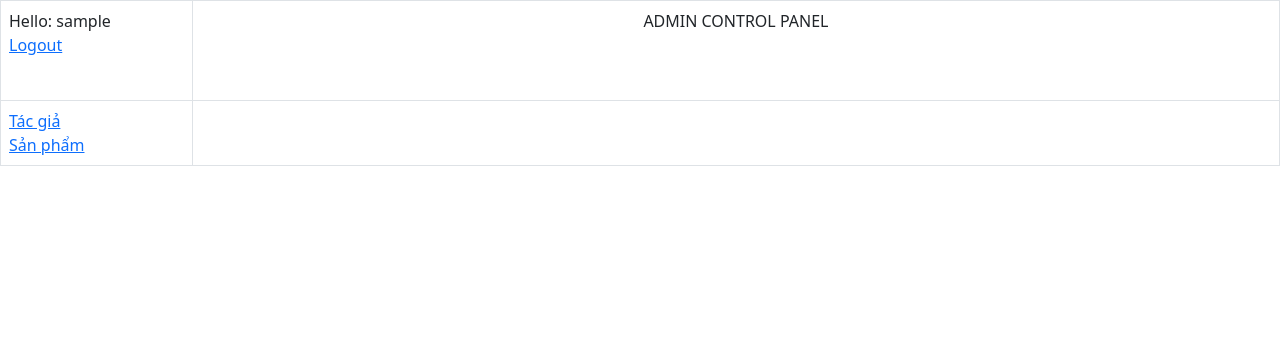
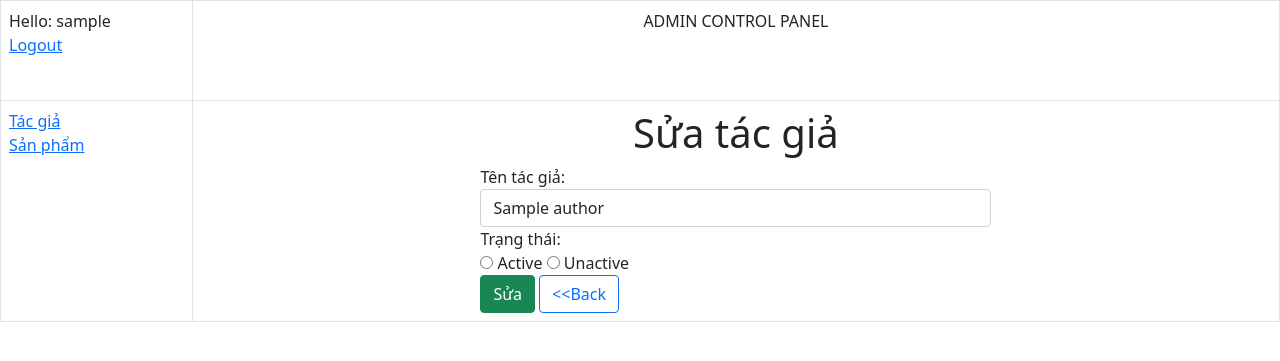
Before and after one commit to Khanhthi115/StarBook, a PHP site: page /admin/index.php?option=author_update&id=1 in a window 1280 px wide. Shown: the top 361 px of the page. Run offline with PHP 8.4, Linux system fonts and the light colour scheme; the visitor is signed in with stand-in values (Sample User, id 1); tables that the repository leaves empty or names only in its code hold one stand-in row (values such as "Sample post").

Commit message:
:sparkles: update author by admin

```diff
--- a/admin/authors/show_author.php
+++ b/admin/authors/show_author.php
@@ -25,7 +25,7 @@
                 <td><?=$item['name']?></td>
                 <td><?=$item['status']==1?'Active':'Unactive'?></td>
                 <td>
-                    <a class="btn btn-sm btn-info" href="">Update</a>
+                    <a class="btn btn-sm btn-info" href="?option=author_update&id=<?=$item['id']?>">Update</a>
                     <a class="btn btn-sm btn-danger" href="">Delete</a>
                 </td>
             </tr>
--- /dev/null
+++ b/admin/authors/update_author.php
@@ -0,0 +1,36 @@
+<?php
+$author = mysqli_fetch_array($connect->query("select * from authors where id =" . $_GET['id']));
+?>
+<?php
+if (isset($_POST['name'])){
+    $name = $_POST['name'];
+    $query = "select * from authors where name='$name' and id!=".$author['id'];
+    if (mysqli_num_rows($connect->query($query))!=0){
+        $alert = "Tác giả đã tồn tại";
+    } else {
+        $status = $_POST['status'];
+        $connect->query("update authors set name = '$name', status='$status' where id =".$author['id']);
+        header("Location: ?option=author");
+    }
+}
+?>
+<h1>Sửa tác giả</h1>
+<section style="color: red; text-align:center"><?= isset($alert) ? $alert : '' ?></section>
+<section class="container col-md-6">
+    <form method="post">
+        <section class="form-group">
+            Tên tác giả: <input name="name" value="<?= $author['name'] ?>" class="form-control">
+        </section>
+        <section class="form-group">
+            Trạng thái:<br>
+            <input name="status" type="radio" value="1" <?= $author['status'] == 1 ? 'checked' : '' ?>>
+            Active
+            <input type="radio" name="status" value="0" <?= $author['status'] == 0 ? 'checked' : '' ?>>
+            Unactive
+        </section>
+        <section>
+            <input type="submit" value="Sửa" class="btn btn-success">
+            <a href="?option=author" class="btn btn-outline-primary">&lt;&lt;Back</a>
+        </section>
+    </form>
+</section>
--- a/admin/control_panel.php
+++ b/admin/control_panel.php
@@ -26,6 +26,9 @@
                         case 'author_add':
                             include "authors/author_add.php";
                             break;
+                        case 'author_update':
+                            include "authors/update_author.php";
+                            break;
                     }
                 }
             ?>
```
Also changed, not shown: admin/authors/author_add.php (+6 -2 lines).
